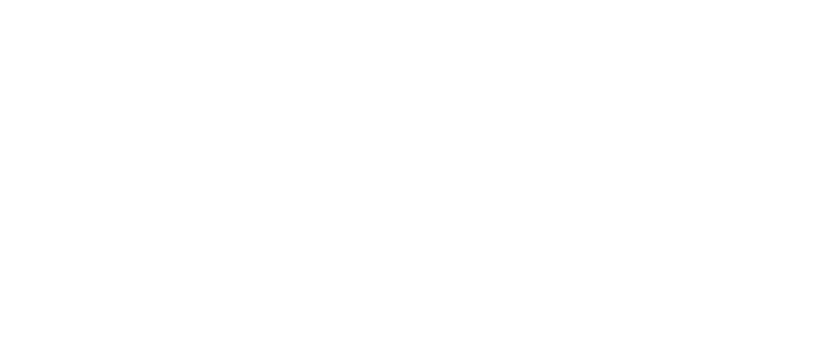
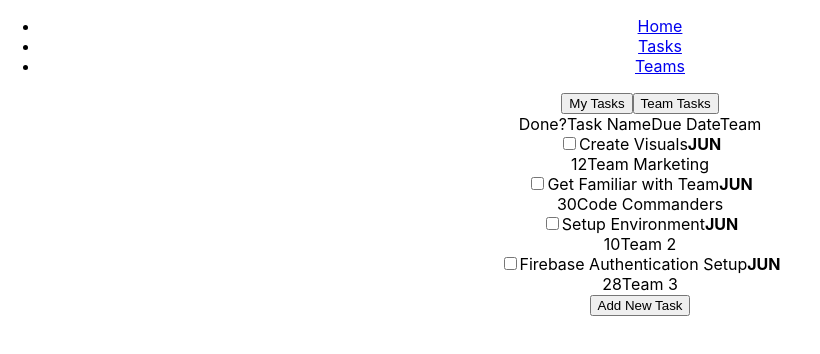
Before and after one commit to sophiaullrich/FutureForgeProject, a React (Create React App) app in the folder frontend/: page /tasks in a window 1280 px wide. Before the commit this address had no page. Shown: the top 354 px of the page, without its empty margins (0-820 px from the left). Built offline with nearby package versions, Linux system fonts and the light colour scheme.

Commit message:
Editing file structure

```diff
--- a/frontend/src/App.js
+++ /dev/null
@@ -1,15 +0,0 @@
-import React from "react";
-import { BrowserRouter as Router, Routes, Route } from "react-router-dom";
-import TeamsPage from "./TeamsPage";
-
-function App() {
-  return (
-    <Router>
-      <Routes>
-        <Route path="/teams" element={<TeamsPage />} />
-      </Routes>
-    </Router>
-  );
-}
-
-export default App;
--- /dev/null
+++ b/frontend/src/App.jsx
@@ -0,0 +1,33 @@
+import React from "react";
+import {Link, Routes, Route } from "react-router-dom";
+import TeamsPage from "./TeamsPage.jsx";
+import TasksPage from "./TasksPage.jsx";
+import './App.css';
+
+function App() {
+  return (
+      <div className="App">
+        <nav>
+          <ul>
+            <li>
+              <Link to="/">Home</Link>
+            </li>
+            <li>
+              <Link to="/tasks">Tasks</Link>
+            </li>
+            <li>
+              <Link to="/teams">Teams</Link>
+            </li>
+          </ul>
+        </nav>
+
+        <Routes>
+          <Route path="/" element={<h1>Welcome to your Home Page!</h1>} />
+          <Route path="/tasks" element={<TasksPage />} />
+          <Route path="/teams" element={<TeamsPage />} />
+          <Route path="*" element={<h2>404 - Page Not Found</h2>} />
+        </Routes>
+    </div>
+  );}
+
+export default App;
--- /dev/null
+++ b/frontend/src/TasksPage.jsx
@@ -0,0 +1,62 @@
+import React, {useState} from 'react';
+
+const tasksData = [
+    {
+        id: 1,
+        name: 'Create Visuals',
+        due: {month: 'JUN', day: '12'},
+        team: 'Team Marketing',
+        done: false
+    },
+        {
+        id: 2,
+        name: 'Get Familiar with Team',
+        due: {month: 'JUN', day: '30'},
+        team: 'Code Commanders',
+        done: false
+    },
+        {
+        id: 3,
+        name: 'Setup Environment',
+        due: {month: 'JUN', day: '10'},
+        team: 'Team 2',
+        done: false
+    },
+        {
+        id: 1,
+        name: 'Firebase Authentication Setup',
+        due: {month: 'JUN', day: '28'},
+        team: 'Team 3',
+        done: false
+    },
+];
+
+export default function  TasksPage(){
+    const [activeTab, setActiveTab] = useState('myTasks');
+
+    return (
+        <div className="tasks-page">
+            <div className="tabs">
+                <button className={activeTab === 'myTasks' ? 'tab-active' : 'tab'} onClick={()=>setActiveTab('myTasks')}>My Tasks</button>
+                <button className={activeTab === 'teamTasks' ? 'tab-active' : 'tab'} onClick={()=>setActiveTab('teamTasks')}>Team Tasks</button>
+            </div>
+            <div className='task-table'>
+                <div className='task-header'>
+                    <span>Done?</span>
+                    <span>Task Name</span>
+                    <span>Due Date</span>
+                    <span>Team</span>
+                </div>
+                {tasksData.map(task => (
+                    <div className='task-row' key={task.id}>
+                        <input type='checkbox'/>
+                        <span>{task.name}</span>
+                        <span><strong>{task.due.month}</strong><br/>{task.due.day}</span>
+                        <span>{task.team}</span>
+                    </div>
+                ))}
+            </div>
+            <button className='add-task-btn'>Add New Task</button>
+        </div>
+    );
+}
--- a/frontend/src/index.js
+++ b/frontend/src/index.js
@@ -1,13 +1,16 @@
 import React from 'react';
 import ReactDOM from 'react-dom/client';
 import './index.css';
-import App from './App';
+import App from './App.jsx';
 import reportWebVitals from './reportWebVitals';
+import { BrowserRouter } from 'react-router-dom';
 
 const root = ReactDOM.createRoot(document.getElementById('root'));
 root.render(
   <React.StrictMode>
-    <App />
+    <BrowserRouter>
+      <App />
+    </BrowserRouter>
   </React.StrictMode>
 );
 
```
Also changed, not shown: frontend/src/TeamsPage.jsx (renamed from frontend/src/TeamsPage.js), 1 other file (tests, documents, lock files or other folders).
